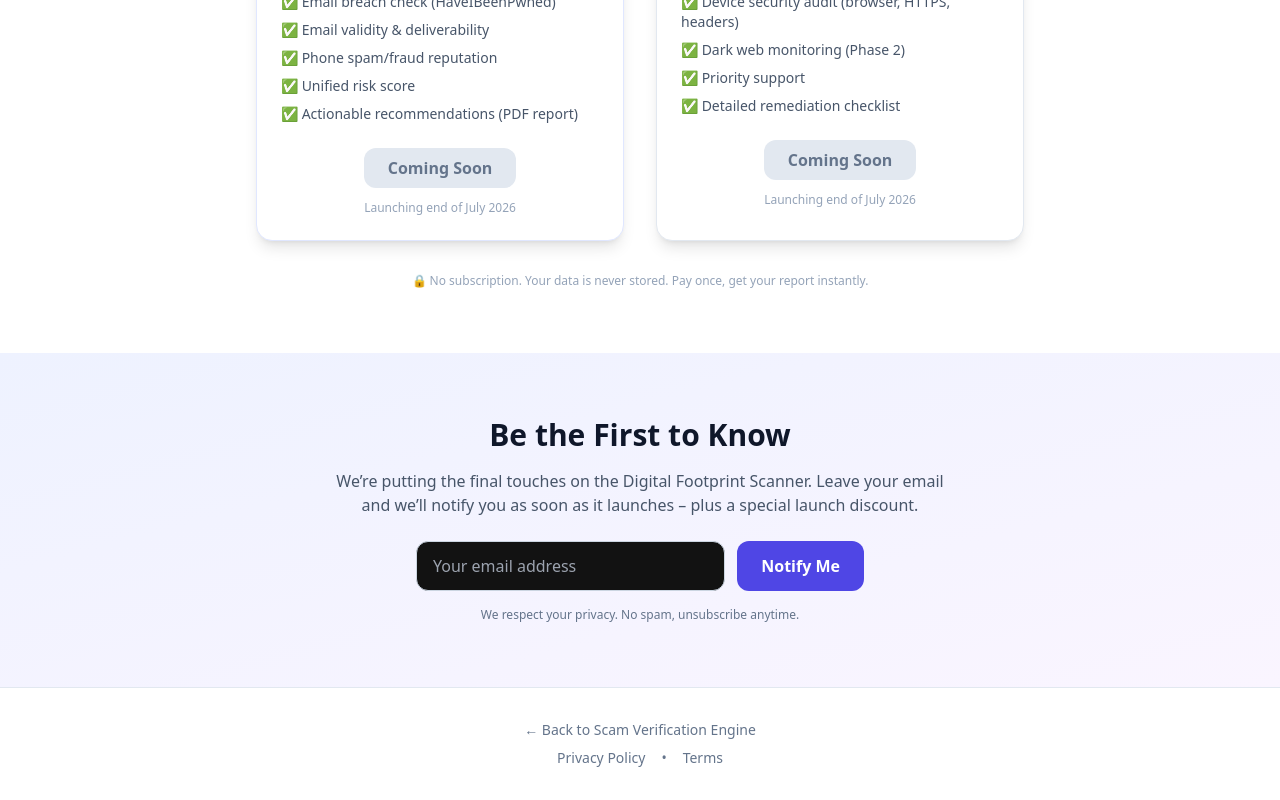
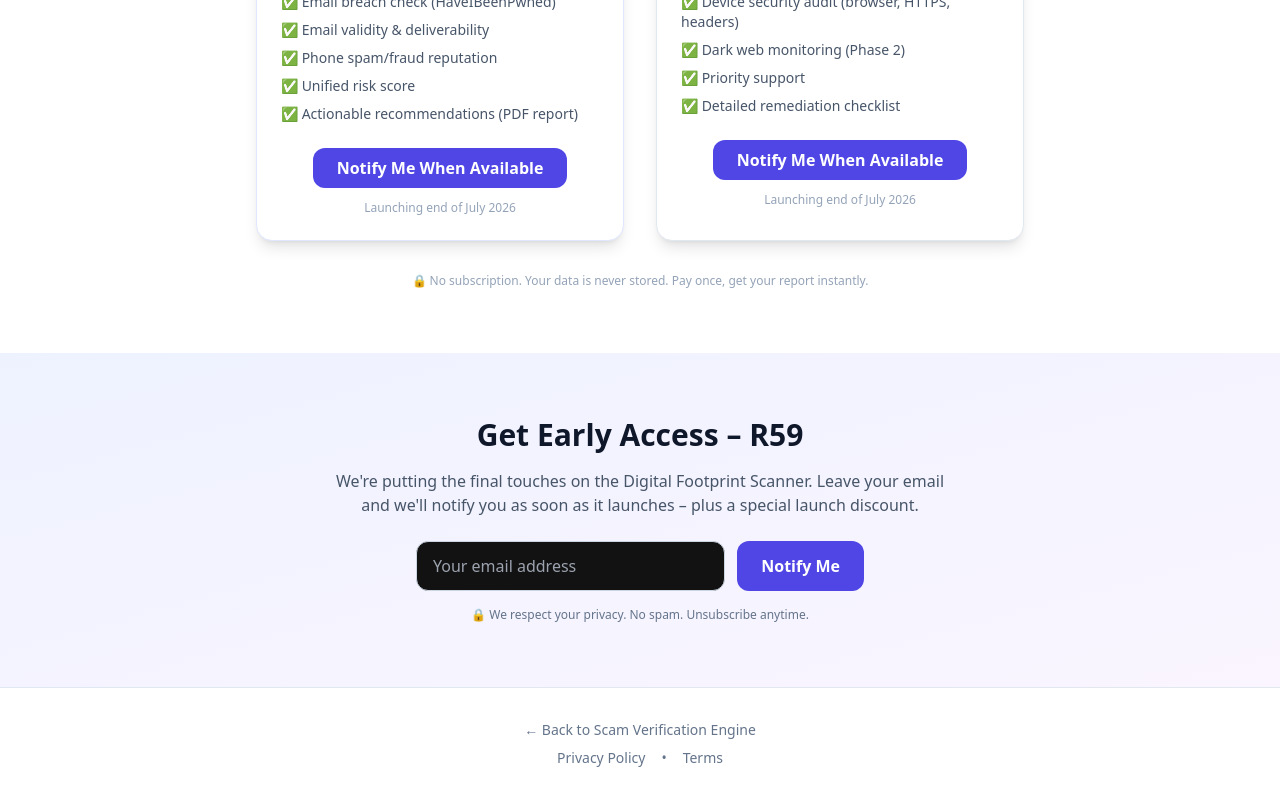
Before and after one commit to Masondo86/scam-verification-engine, a Next.js app: page /digital-footprint-hub in a window 1280 px wide. Shown: the part 1930-2730 px from the top of the page. Built offline with nearby package versions, Linux system fonts and the light colour scheme.

Commit message:
Implement waitlist button with tier selection on Digital Footprint Scanner pricing cards

```diff
--- a/app/digital-footprint-hub/page.tsx
+++ b/app/digital-footprint-hub/page.tsx
@@ -1,20 +1,63 @@
-// app/digital-footprint-hub/page.tsx
+'use client';
+
 import Link from 'next/link';
 import { Metadata } from 'next';
+import { useState } from 'react';
 
-export const metadata: Metadata = {
-  title: 'Digital Footprint Scanner | Check Your Online Exposure',
-  description: 'Discover how your personal data is exposed online. Learn about email breaches, phone number spam risks, and device vulnerabilities. Get actionable protection steps.',
-  keywords: 'digital footprint, data breach check, email scanner, phone reputation, device security',
-  openGraph: {
-    title: 'Digital Footprint Scanner – Know Your Risk',
-    description: 'Understand your digital exposure. Email, phone, device – one unified risk score.',
-    url: 'https://checkascam.co.za/digital-footprint-hub',
-    type: 'website',
+// Note: metadata is still server-side, but we need to keep it separate
+// This file is now a Client Component due to waitlist state management
+
+export default function DigitalFootprintHub() {
+  const [waitlistEmail, setWaitlistEmail] = useState('');
+  const [waitlistTier, setWaitlistTier] = useState<'R29' | 'R59'>('R59');
+  const [waitlistSubmitted, setWaitlistSubmitted] = useState(false);
+  const [isLoading, setIsLoading] = useState(false);
+  const [errorMessage, setErrorMessage] = useState('');
+
+  const handleWaitlistSubmit = async (e: React.FormEvent<HTMLFormElement>) => {
+    e.preventDefault();
+    setIsLoading(true);
+    setErrorMessage('');
+
+    try {
+      const response = await fetch('/api/waitlist', {
+        method: 'POST',
+        headers: {
+          'Content-Type': 'application/json',
         },
+        body: JSON.stringify({
+          email: waitlistEmail,
+          tier: waitlistTier,
+          source: 'digital-footprint-hub',
+        }),
+      });
+
+      const data = await response.json();
+
+      if (!response.ok) {
+        throw new Error(data.error || 'Failed to join waitlist');
+      }
+
+      setWaitlistSubmitted(true);
+      setWaitlistEmail('');
+      // Reset after 5 seconds
+      setTimeout(() => {
+        setWaitlistSubmitted(false);
+      }, 5000);
+    } catch (error) {
+      const message = error instanceof Error ? error.message : 'An error occurred. Please try again.';
+      setErrorMessage(message);
+      console.error('Waitlist error:', error);
+    } finally {
+      setIsLoading(false);
+    }
   };
 
-export default function DigitalFootprintHub() {
+  const handleNotifyClick = (tier: 'R29' | 'R59') => {
+    setWaitlistTier(tier);
+    document.getElementById('waitlist-section')?.scrollIntoView({ behavior: 'smooth' });
+  };
+
   return (
     <main className="min-h-screen bg-white">
       {/* Hero Section */}
@@ -125,7 +168,7 @@ export default function DigitalFootprintHub() {
           <h2 className="text-3xl font-bold text-slate-900 text-center mb-4">Simple, Transparent Pricing</h2>
           <p className="text-center text-slate-600 mb-12">One‑time scans – no subscriptions. Pay only when you check.</p>
           <div className="grid md:grid-cols-2 gap-8 max-w-3xl mx-auto">
-            {/* Email + Phone Scan */}
+            {/* Email + Phone Scan – R29 */}
             <div className="bg-white rounded-2xl shadow-lg border border-indigo-100 p-6 text-center">
               <div className="text-indigo-600 text-sm font-semibold uppercase mb-2">Most Popular</div>
               <div className="text-4xl font-bold text-slate-900 mb-2">R29</div>
@@ -138,13 +181,16 @@ export default function DigitalFootprintHub() {
                 <li>✅ Unified risk score</li>
                 <li>✅ Actionable recommendations (PDF report)</li>
               </ul>
-              <button disabled className="bg-slate-200 text-slate-500 px-6 py-2 rounded-xl font-semibold cursor-not-allowed">
-                Coming Soon
+              <button
+                onClick={() => handleNotifyClick('R29')}
+                className="bg-indigo-600 hover:bg-indigo-700 text-white px-6 py-2 rounded-xl font-semibold transition"
+              >
+                Notify Me When Available
               </button>
               <p className="text-xs text-slate-400 mt-3">Launching end of July 2026</p>
             </div>
 
-            {/* Full Package (Email + Phone + Device) */}
+            {/* Full Package (Email + Phone + Device) – R59 */}
             <div className="bg-white rounded-2xl shadow-lg border border-slate-200 p-6 text-center">
               <div className="text-4xl font-bold text-slate-900 mb-2">R59</div>
               <div className="text-slate-500 mb-6">one‑time scan</div>
@@ -156,8 +202,11 @@ export default function DigitalFootprintHub() {
                 <li>✅ Priority support</li>
                 <li>✅ Detailed remediation checklist</li>
               </ul>
-              <button disabled className="bg-slate-200 text-slate-500 px-6 py-2 rounded-xl font-semibold cursor-not-allowed">
-                Coming Soon
+              <button
+                onClick={() => handleNotifyClick('R59')}
+                className="bg-indigo-600 hover:bg-indigo-700 text-white px-6 py-2 rounded-xl font-semibold transition"
+              >
+                Notify Me When Available
               </button>
               <p className="text-xs text-slate-400 mt-3">Launching end of July 2026</p>
             </div>
@@ -169,29 +218,53 @@ export default function DigitalFootprintHub() {
       </section>
 
       {/* Waitlist / Notify Me */}
-      <section className="bg-gradient-to-br from-indigo-50 to-purple-50 py-16">
+      <section id="waitlist-section" className="bg-gradient-to-br from-indigo-50 to-purple-50 py-16">
         <div className="max-w-2xl mx-auto px-4 text-center">
-          <h2 className="text-3xl font-bold text-slate-900 mb-4">Be the First to Know</h2>
+          <h2 className="text-3xl font-bold text-slate-900 mb-4">
+            Get Early Access – {waitlistTier}
+          </h2>
           <p className="text-slate-600 mb-6">
-            We’re putting the final touches on the Digital Footprint Scanner.
-            Leave your email and we’ll notify you as soon as it launches – plus a special launch discount.
+            We're putting the final touches on the Digital Footprint Scanner.
+            Leave your email and we'll notify you as soon as it launches – plus a special launch discount.
           </p>
-          <form action="/api/waitlist" method="POST" className="flex flex-col sm:flex-row gap-3 max-w-md mx-auto">
+
+          {waitlistSubmitted ? (
+            <div className="max-w-md mx-auto p-6 bg-emerald-50 border border-emerald-200 rounded-xl">
+              <div className="text-emerald-600 text-3xl mb-2">✓</div>
+              <div className="text-emerald-900 font-semibold mb-2">Thank you for joining!</div>
+              <div className="text-emerald-800 text-sm">
+                We'll notify you at {waitlistEmail} when the {waitlistTier} scan launches with a special discount code.
+              </div>
+            </div>
+          ) : (
+            <form onSubmit={handleWaitlistSubmit} className="flex flex-col sm:flex-row gap-3 max-w-md mx-auto mb-4">
               <input
                 type="email"
-              name="email"
+                value={waitlistEmail}
+                onChange={(e) => setWaitlistEmail(e.target.value)}
                 placeholder="Your email address"
                 required
-              className="flex-1 px-4 py-3 rounded-xl border border-slate-300 focus:ring-2 focus:ring-indigo-500"
+                className="flex-1 px-4 py-3 rounded-xl border border-slate-300 focus:ring-2 focus:ring-indigo-500 focus:outline-none"
               />
               <button
                 type="submit"
-              className="bg-indigo-600 hover:bg-indigo-700 text-white px-6 py-3 rounded-xl font-semibold transition"
+                disabled={isLoading}
+                className="bg-indigo-600 hover:bg-indigo-700 disabled:bg-slate-400 text-white px-6 py-3 rounded-xl font-semibold transition"
               >
-              Notify Me
+                {isLoading ? 'Submitting...' : 'Notify Me'}
               </button>
             </form>
-          <p className="text-xs text-slate-500 mt-4">We respect your privacy. No spam, unsubscribe anytime.</p>
+          )}
+
+          {errorMessage && (
+            <div className="max-w-md mx-auto p-3 bg-red-50 border border-red-200 rounded-lg text-red-700 text-sm mb-4">
+              {errorMessage}
+            </div>
+          )}
+
+          <p className="text-xs text-slate-500 mt-4">
+            🔒 We respect your privacy. No spam. Unsubscribe anytime.
+          </p>
         </div>
       </section>
 
```
Lines whose indentation alone changed are shown as unchanged.
